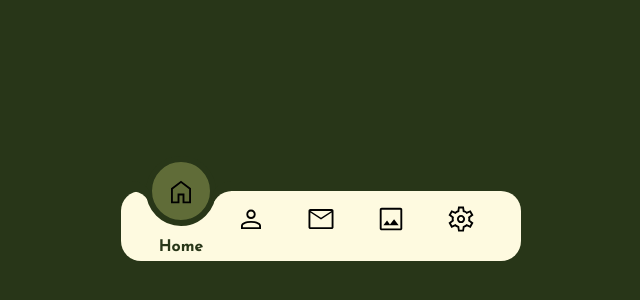
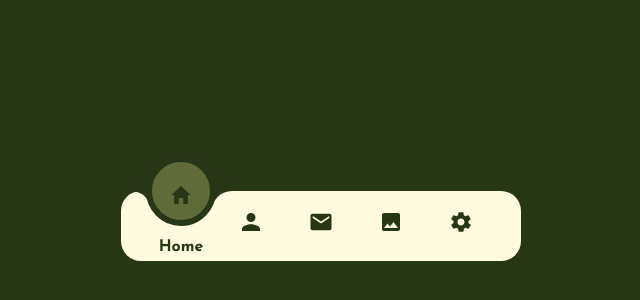
Before and after one commit to Koomycode/Navbar-Click, a plain HTML site: page index.html in a window 1280 px wide. Shown: the part 174-474 px from the top of the page, without its empty margins (319-959 px from the left). Drawn offline with nearby package versions, Linux system fonts and the light colour scheme.

Commit message:
Changed pictures to Icons

```diff
--- a/index.html
+++ b/index.html
@@ -19,7 +19,7 @@
                 <li class="list active">
                     <a href="#">
                         <span class="icon">
-                            <img src="./Icons/home_FILL0_wght400_GRAD0_opsz48.svg" alt="">
+                            <ion-icon name="home"></ion-icon>
                         </span>
                         <span class="text">Home</span>
                     </a>
@@ -27,7 +27,7 @@
                 <li class="list">
                     <a href="#">
                         <span class="icon">
-                            <img src="./Icons/person_FILL0_wght400_GRAD0_opsz48.svg" alt="">
+                            <ion-icon name="person"></ion-icon>
                         </span>
                         <span class="text">Profile</span>
                     </a>
@@ -35,7 +35,7 @@
                 <li class="list">
                     <a href="#">
                         <span class="icon">
-                            <img src="./Icons/mail_FILL0_wght400_GRAD0_opsz48.svg" alt="">
+                            <ion-icon name="mail"></ion-icon>
                         </span>
                         <span class="text">Messages</span>
                     </a>
@@ -43,7 +43,7 @@
                 <li class="list">
                     <a href="#">
                         <span class="icon">
-                            <img src="./Icons/image_FILL0_wght400_GRAD0_opsz48.svg" alt="">
+                            <ion-icon name="image"></ion-icon>
                         </span>
                         <span class="text">Photos</span>
                     </a>
@@ -51,7 +51,7 @@
                 <li class="list">
                     <a href="#">
                         <span class="icon">
-                            <img src="./Icons/settings_FILL0_wght400_GRAD0_opsz48.svg" alt="">
+                            <ion-icon name="settings"></ion-icon>
                         </span>
                         <span class="text">Settings</span>
                     </a>
@@ -62,5 +62,6 @@
         </div>
 
         <script src="script.js"></script>
+        <script src="https://unpkg.com/ionicons@4.5.10-0/dist/ionicons.js"></script>
     </body>
 </html>
```
